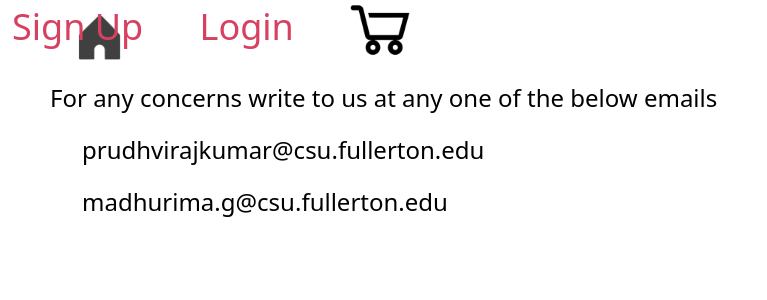
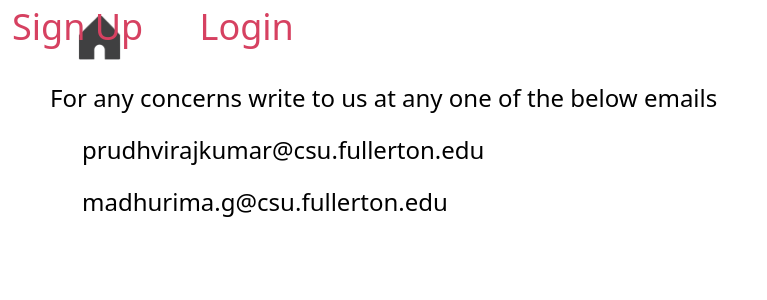
Before and after one commit to mamb97/ECommerce-JewelleryStore, a Flask app: page /contact-us in a window 1280 px wide; the page is wider, and only the part inside the window is pictured. Shown: the top 300 px of that part, without its empty margins (0-767 px from the left). Run offline with Flask 2, Linux system fonts and the light colour scheme; some libraries are stand-ins or nearby versions.

```diff
--- a/frontend/templates/base.html
+++ b/frontend/templates/base.html
@@ -83,7 +83,7 @@
             <a href="/signup">Sign Up</a>
             <a href="/login">Login</a>
             {% endif %}
-            <a href="/account/cart"><img src="/static/img/cart.png" width="60" height="60"></a>
+<!--            <a href="/account/cart"><img src="/static/img/cart.png" width="60" height="60"></a>-->
         </nav>
     </div>
 
```
Also changed, not shown: frontend/static/img/chain_img1.jpg (renamed from frontend/static/img/p1_img.jpg), frontend/static/img/chain_img2.jpg (renamed from frontend/static/img/p2_img.jpg), frontend/static/img/ring_img1.png (added), frontend/static/img/ring_img2.jpg (added), frontend/static/img/ring_img3.jpeg (added).
